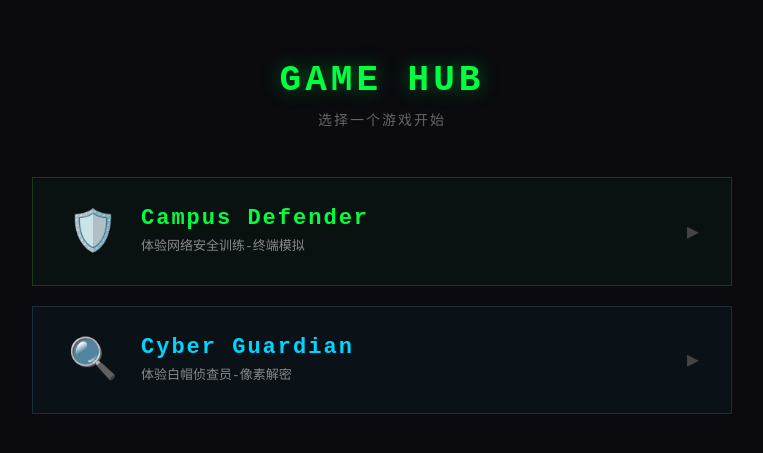
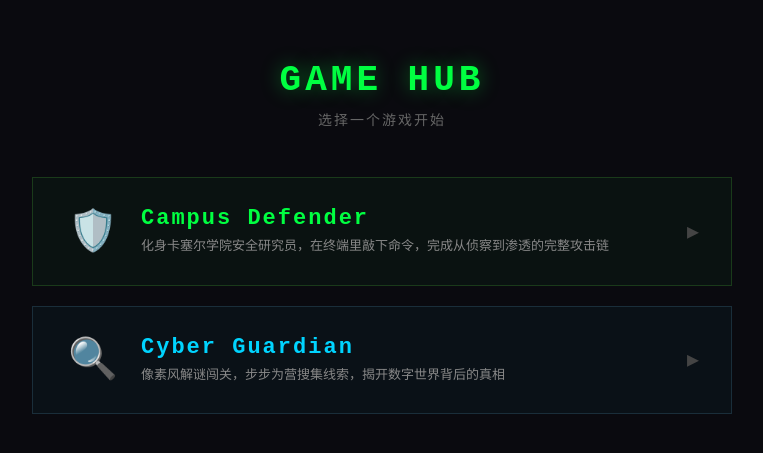
Before and after one commit to maple-pwn/campus-defender, a plain HTML site: page index.html in a window 1280 px wide. Shown: the part 163-616 px from the top of the page, without its empty margins (258-1021 px from the left). Drawn offline with Linux system fonts and the light colour scheme.

Commit message:
tweak: 改进游戏描述文案，更有代入感

```diff
--- a/index.html
+++ b/index.html
@@ -125,7 +125,7 @@
         <div class="game-icon">🛡️</div>
         <div class="game-info">
           <div class="game-name">Campus Defender</div>
-          <div class="game-desc">体验网络安全训练-终端模拟</div>
+          <div class="game-desc">化身卡塞尔学院安全研究员，在终端里敲下命令，完成从侦察到渗透的完整攻击链</div>
         </div>
         <div class="game-arrow">▶</div>
       </a>
@@ -134,7 +134,7 @@
         <div class="game-icon">🔍</div>
         <div class="game-info">
           <div class="game-name">Cyber Guardian</div>
-          <div class="game-desc">体验白帽侦查员-像素解密</div>
+          <div class="game-desc">像素风解谜闯关，步步为营搜集线索，揭开数字世界背后的真相</div>
         </div>
         <div class="game-arrow">▶</div>
       </a>
```
